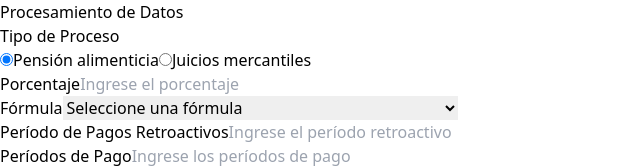
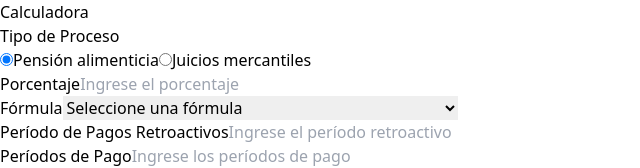
Before and after one commit to joel-Aviles/CalculadoraLegal, a React (Vite) app: page / in a window 1280 px wide. Shown: the top 168 px of the page, without its empty margins (0-640 px from the left). Built offline with nearby package versions, Linux system fonts and the light colour scheme.

Commit message:
fix: :bug: el input de periodoRetroactivo se configuro para que sea opcional

```diff
--- a/src/App.jsx
+++ b/src/App.jsx
@@ -43,7 +43,9 @@ function App() {
       formData.append("payment_period", periodoPago);
     }
 
-    formData.append("periodoRetroactivo", periodoRetroactivo);
+    if(periodoRetroactivo) {
+      formData.append("retroactive_period", periodoRetroactivo);
+    }
 
     if (archivo) {
       formData.append("file", archivo);
@@ -69,7 +71,6 @@ function App() {
       setLoading(false);
     }
   };
-
 
   const handleDownload = async () => {
     if (!rutaArchivo) return;
@@ -98,7 +99,7 @@ function App() {
   return (
     <main className="mx-auto">
       <div className="p-6">
-        <h2 className="text-2xl font-semibold text-gray-900 dark:text-gray-100 mb-6">Procesamiento de Datos</h2>
+        <h2 className="text-2xl font-semibold text-gray-900 dark:text-gray-100 mb-6">Calculadora</h2>
         <form onSubmit={handleSubmit} className="space-y-6">
           <div>
             <label className="text-sm font-medium text-gray-700 dark:text-gray-300 mb-2 block">Tipo de Proceso</label>
```
